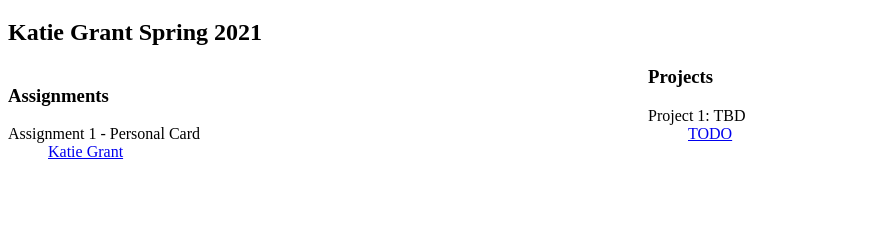
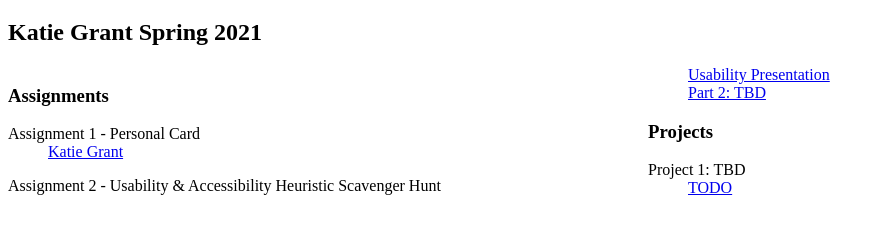
Before and after one commit to kpritch9/avt420, a plain HTML site: page index.html in a window 1280 px wide. Shown: the part 61-294 px from the top of the page, without its empty margins (0-884 px from the left). Drawn offline with Linux system fonts and the light colour scheme.

Commit message:
add assignment 2 - usability scavenger hunt presentation

```diff
--- a/index.html
+++ b/index.html
@@ -20,6 +20,12 @@
 			<dt>Assignment 1 - Personal Card</dt>
 			<dd><a href="./assignment1/katie_grant_card2x.png" target="_blank">Katie Grant</a></dd>
 		</dl>
+		<dl>
+			<dt>Assignment 2 - Usability & Accessibility Heuristic Scavenger Hunt</dt>
+			<dd><a href="https://docs.google.com/presentation/d/18TTOvS2eL7pH3YKyvA3munKGnEWtylszNlkWBHbhf_c/edit?usp=sharing" target="_blank">Usability Presentation</a></dd>
+			<dd><a href="." target="_blank">Part 2: TBD</a></dd>
+		</dl>
+
 	</div>
 	<div id="projects">
 		<h3> Projects </h3>
```
